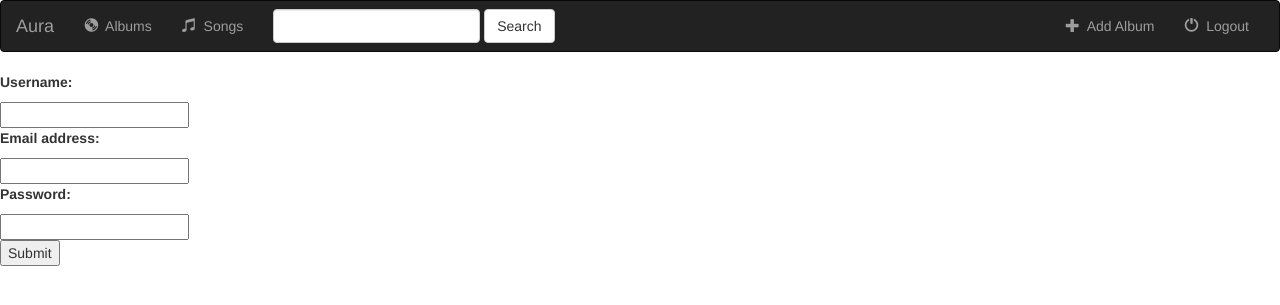
After one commit to modestlearner/Django_website---First, a Django app: page /music/register/ in a window 1280 px wide. The commit adds this page. Shown: the top 305 px of the page. Run offline with Django 3.2, Linux system fonts and the light colour scheme; some libraries are stand-ins or nearby versions.

Commit message:
finalized

```diff
--- /dev/null
+++ b/website/music/forms.py
@@ -0,0 +1,9 @@
+from django.contrib.auth.models import User
+from django import forms
+
+class UserForm(forms.ModelForm):
+    password=forms.CharField(widget=forms.PasswordInput) # Used to hide password
+
+    class Meta:
+        model=User
+        fields=['username','email','password']
--- a/website/music/models.py
+++ b/website/music/models.py
@@ -1,13 +1,17 @@
 from __future__ import unicode_literals
 
 from django.db import models
+from django.core.urlresolvers import reverse
 
 # Create your models here.
 class Album(models.Model):
     artist = models.CharField(max_length=250)
     album_title = models.CharField(max_length=500)
     genre = models.CharField(max_length=100)
-    album_logo = models.CharField(max_length=1000)
+    album_logo = models.FileField()
+
+    def get_absolute_url(self):
+        return reverse('music:details',kwargs={'pk':self.pk})
 
     def __str__(self):
         return self.album_title + " - " + self.artist
--- a/website/music/templates/music/base.html
+++ b/website/music/templates/music/base.html
@@ -47,7 +47,7 @@
             </form>
             <ul class="nav navbar-nav navbar-right">
                 <li>
-                    <a href="">
+                    <a href="{%url 'music:album-add' %}">
                         <span class="glyphicon glyphicon-plus" aria-hidden="true"></span>&nbsp; Add Album
                     </a>
                 </li>
--- a/website/music/templates/music/details.html
+++ b/website/music/templates/music/details.html
@@ -3,7 +3,7 @@
 {% block title %}Album Details{% endblock %}
 
 {% block body %}
-<img src="{{ album.album_logo }}">
+<img src="{{ album.album_logo.url }}">
 
 <h1>{{album.album_title}}</h1>
 <h3>{{album.artist}}</h3>
--- /dev/null
+++ b/website/music/templates/music/form-template.html
@@ -0,0 +1,9 @@
+{% for fields in form %}
+<div>
+<div>
+    <span>{{fields.errors}}</span></div>
+  <label>{{fields.label_tag}}</label>
+  <div>{{fields}}</div>
+</div>
+
+{% endfor %}
--- a/website/music/templates/music/index.html
+++ b/website/music/templates/music/index.html
@@ -6,6 +6,11 @@
     <ul>
     {% for album in all_albums %}
       <li><a href="{% url 'music:details' album.id%}">{{ album.album_title }}</a></li>
+        <div><a href ="{% url 'music:details' album.id%}">View details</a>
+          <form method="POST" action="{% url 'music:album-delete' album.id %}">
+     {% csrf_token %}<input type="submit" value="DELETE">
+  </form>﻿
+        <a href="">Favourite</a></div>&nbsp
     {% endfor %}
     </ul>
     {% else %}
--- /dev/null
+++ b/website/music/templates/music/registration-form.html
@@ -0,0 +1,11 @@
+{% extends 'music/base.html' %}
+{% block title %}Register{% endblock %}
+
+{% block body%}
+  <form action="" method="post" enctype="multipart/form-data">
+    {% csrf_token %}
+    {% include 'music/form-template.html' %}
+    <div>
+      <button type="submit" >Submit</button>
+    </div>
+{% endblock %}
--- a/website/music/urls.py
+++ b/website/music/urls.py
@@ -18,4 +18,18 @@ urlpatterns = [
     #/music/<album_id>/favourite/
     url(r'^(?P<pk>[0-9]+)/$' , views.DetailView.as_view() , name='details'),
 
+    #/music/album/add
+    url(r'^album/add/$',views.AlbumCreate.as_view(),name='album-add'),
+
+    #/music/album/pk
+    url(r'^album/(?P<pk>[0-9]+)/$' , views. AlbumUpdate.as_view() , name='album-update'),
+
+    #/music/album/pk/delete
+    url(r'^album/(?P<pk>[0-9]+)/delete/$' , views.AlbumDelete.as_view() , name='album-delete'),
+
+    #/music/register
+    url(r'^register/$', views.UserFormView.as_view() , name='register'),
+
+
+
 ]
--- a/website/music/views.py
+++ b/website/music/views.py
@@ -41,6 +41,12 @@
 #         return render(request,"music/details.html",{'album':album})
 
 from django.views import generic
+from django.views.generic.edit import CreateView,UpdateView,DeleteView
+from django.core.urlresolvers import reverse_lazy
+from django.shortcuts import render,redirect
+from django.contrib.auth import authenticate,login
+from .forms import UserForm
+from django.views.generic import View
 from .models import Album
 
 class IndexView(generic.ListView):
@@ -53,3 +59,47 @@ class IndexView(generic.ListView):
 class DetailView(generic.DetailView):
     model=Album
     template_name="music/details.html"
+
+class AlbumCreate(CreateView):
+    model=Album
+    fields=['artist','album_title','genre','album_logo']
+
+class AlbumUpdate(UpdateView):
+    model=Album
+    fields=['artist','album_title','genre','album_logo']
+
+class AlbumDelete(DeleteView):
+    model=Album
+    success_url=reverse_lazy('music:index')
+
+class UserFormView(View):
+    form_class=UserForm
+    template_name="music/registration-form.html"
+
+    def get(self,request):
+        form=self.form_class(None)
+        return render(request , self.template_name,{'form':form})
+
+    def post(self,request):
+        form=self.form_class(request.POST)
+
+        if form.is_valid():
+            user=form.save(commit=False)
+
+            # clean and normalize the data
+            username=form.cleaned_data['username']
+            password=form.cleaned_data['password']
+
+            user.set_password(password)
+            user.save()
+
+            # returns user credentials if valid
+            user = authenticate(username=username,password=password)
+
+            if user is not None:
+
+                if user.is_active:
+                    login(request,user)
+                    return redirect('music:index')
+
+        return render(request , self.template_name,{'form':form})
--- a/website/website/settings.py
+++ b/website/website/settings.py
@@ -119,3 +119,6 @@ USE_TZ = True
 # https://docs.djangoproject.com/en/1.10/howto/static-files/
 
 STATIC_URL = '/static/'
+
+MEDIA_ROOT=os.path.join(BASE_DIR,'media')
+MEDIA_URL='/media/'
--- a/website/website/urls.py
+++ b/website/website/urls.py
@@ -15,8 +15,14 @@ Including another URLconf
 """
 from django.conf.urls import url,include
 from django.contrib import admin
+from django.conf import settings
+from django.conf.urls.static import static
 
 urlpatterns = [
     url(r'^admin/', admin.site.urls),
     url(r'^music/', include('music.urls')),
 ]
+
+if settings.DEBUG:
+    urlpatterns+=static(settings.STATIC_URL,document_root=settings.STATIC_ROOT)
+    urlpatterns+=static(settings.MEDIA_URL,document_root=settings.MEDIA_ROOT)
```
Also changed, not shown: website/music/templates/music/album_form.html (added, +11 -0 lines).
